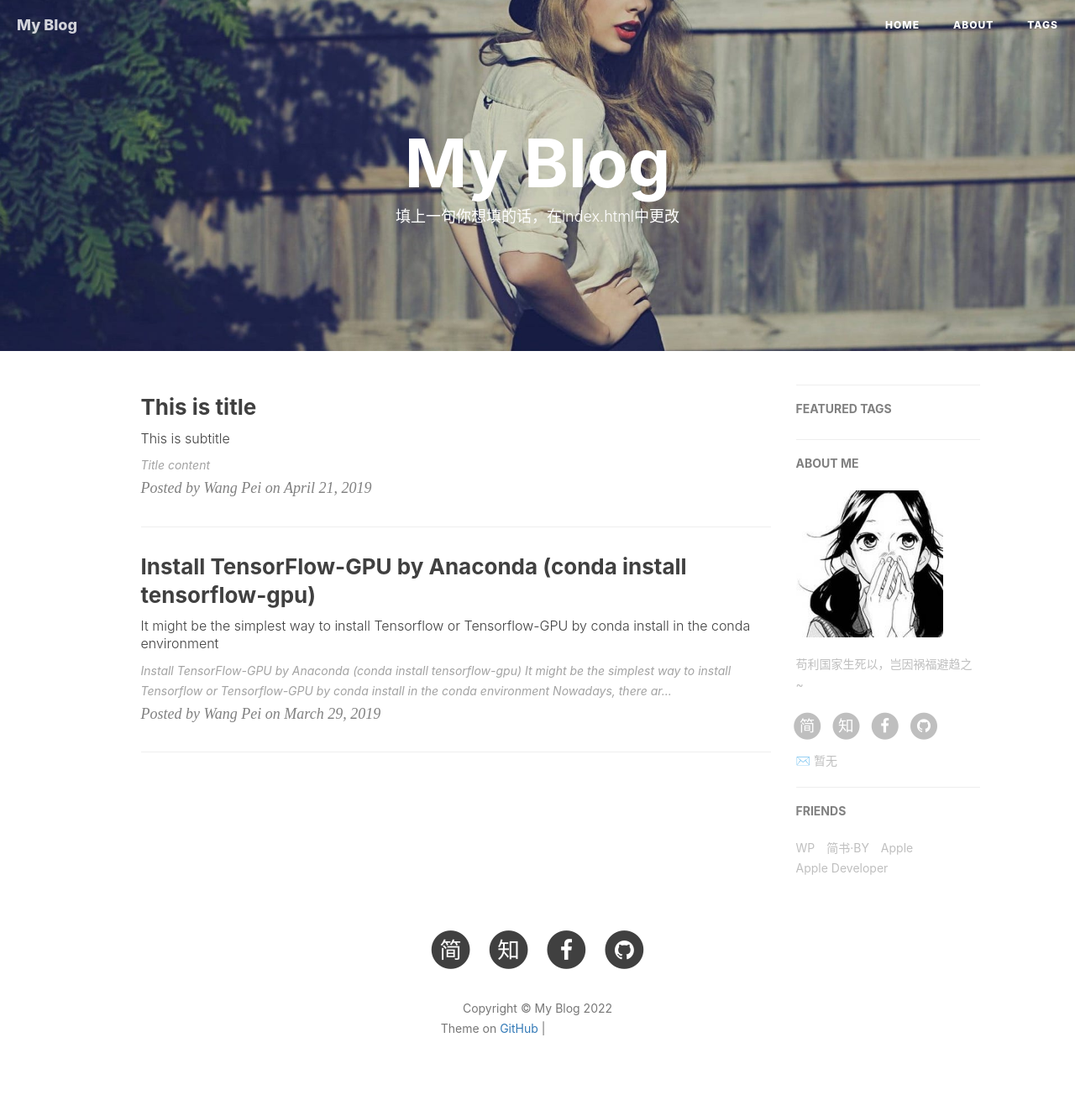
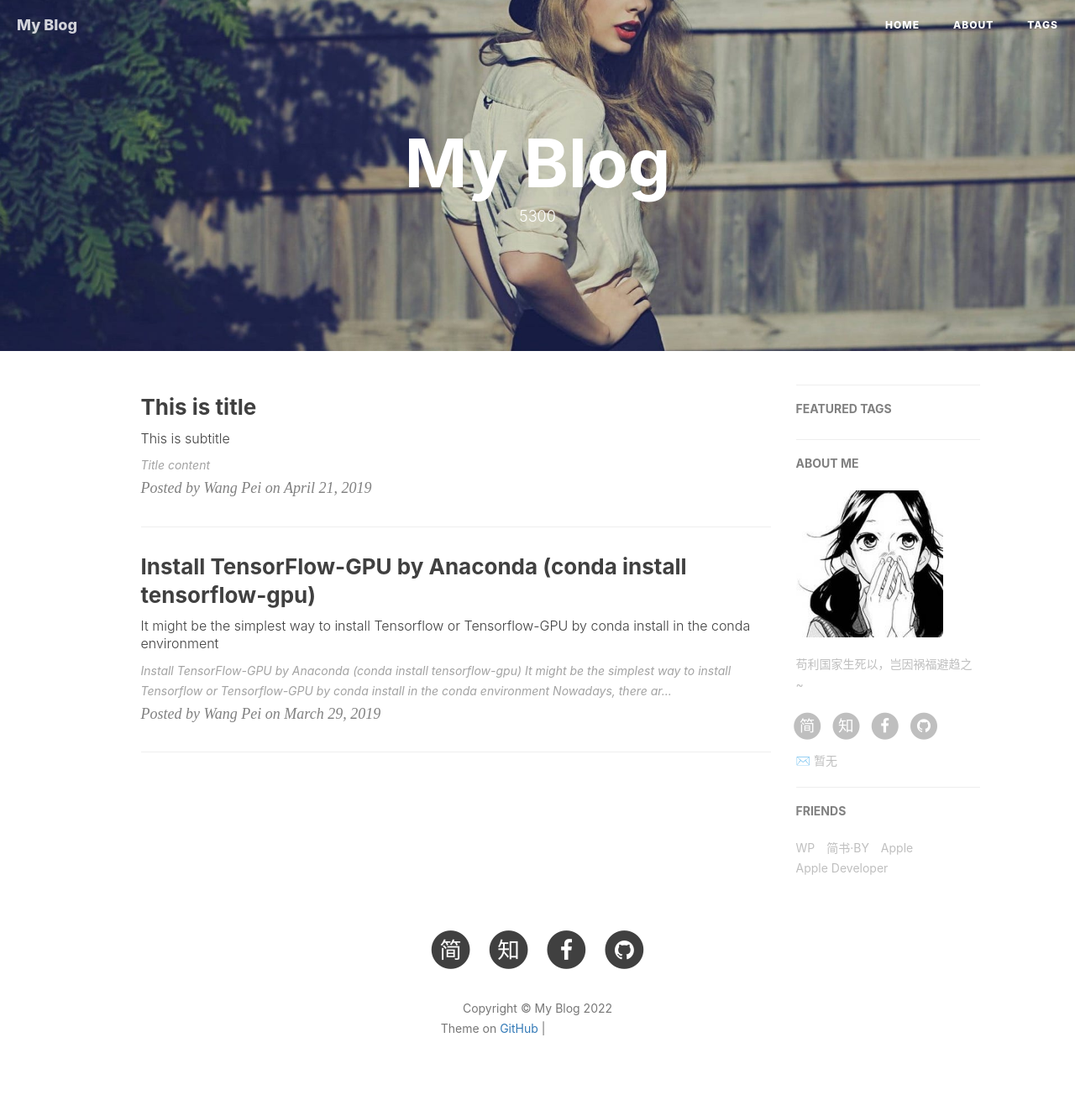
Before and after one commit to yuemanly/yuemanly.github.io, a Jekyll site: the page built from index.html, in a window 1280 px wide. Shown: the whole page at 84% size. Built offline with Jekyll 4.4.1, drawn with Linux system fonts in a browser that asks for light colours; nearby versions of some CDN libraries; the list of posts is cut into pages by our own code; comment, search, counter and statistics services are not loaded; grey boxes are pictures that could not be loaded.

Commit message:
Update index.html

```diff
--- a/index.html
+++ b/index.html
@@ -1,6 +1,6 @@
 ---
 layout: page
-description: "填上一句你想填的话，在index.html中更改"
+description: "5300"
 ---
 
 {% for post in paginator.posts %}
```
